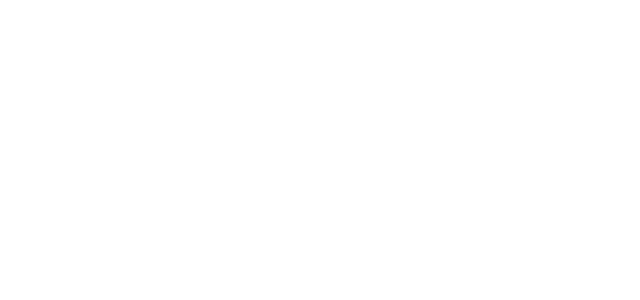
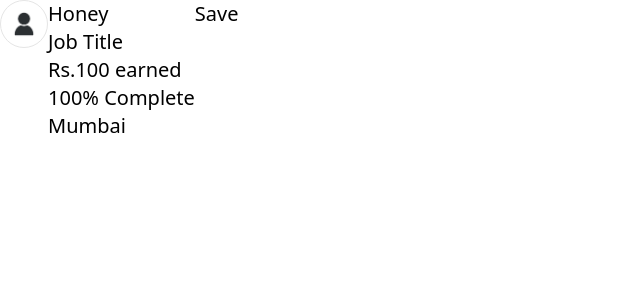
Before and after one commit to amanjr09-glitch/runTimeErrors, a React (Vite) app: page / in a window 1280 px wide. Shown: the top 300 px of the page, without its empty margins (0-640 px from the left). Built offline with nearby package versions, Linux system fonts and the light colour scheme.

Commit message:
suraj dine

```diff
--- /dev/null
+++ b/src/Components/profile/OrderHistory.jsx
@@ -0,0 +1,40 @@
+import React from 'react'
+import profilePic from '../../assets/Image/profilepic.jpg'
+
+function OrderHistory() {
+    return (
+        <div className='mainJobHistory flex'>
+            <div className="col1 profile">
+                <img  className='w-[3rem] rounded-full border p-2' src={profilePic} alt="profile picture"/>
+            </div>
+
+            <div className="col2">
+                <div className="nameofPerson">
+                    <h2> Honey</h2>
+                </div>
+                <div className="jobTitle">
+                    <h2>Job Title</h2>
+                </div>
+                <div className="prizing">
+                    <div className="earnfromJob">
+                        <span>Rs.100 earned</span>
+                    </div>
+
+                    <div className="jobSucess">
+                        <span>100% Complete</span>
+                    </div>
+
+                    <div className="jobSucess">
+                        <span> Mumbai</span>
+                    </div>
+                </div>
+            </div>
+
+            <div className="col3">
+                <button className=''>Save</button>
+            </div>
+        </div>
+    )
+}
+
+export default OrderHistory
--- a/src/screens/Home.jsx
+++ b/src/screens/Home.jsx
@@ -3,11 +3,13 @@
 
 // import JobCard from '../Components/Job/JobCard';
 
+import OrderHistory from '../Components/profile/OrderHistory';
+
 function Home() {
   return (
     <div className='text-xl text-black'>
       {/* <Login/> */}
-
+        <OrderHistory/>
       {/* <JobCard/> */}
     </div>
   )
```
